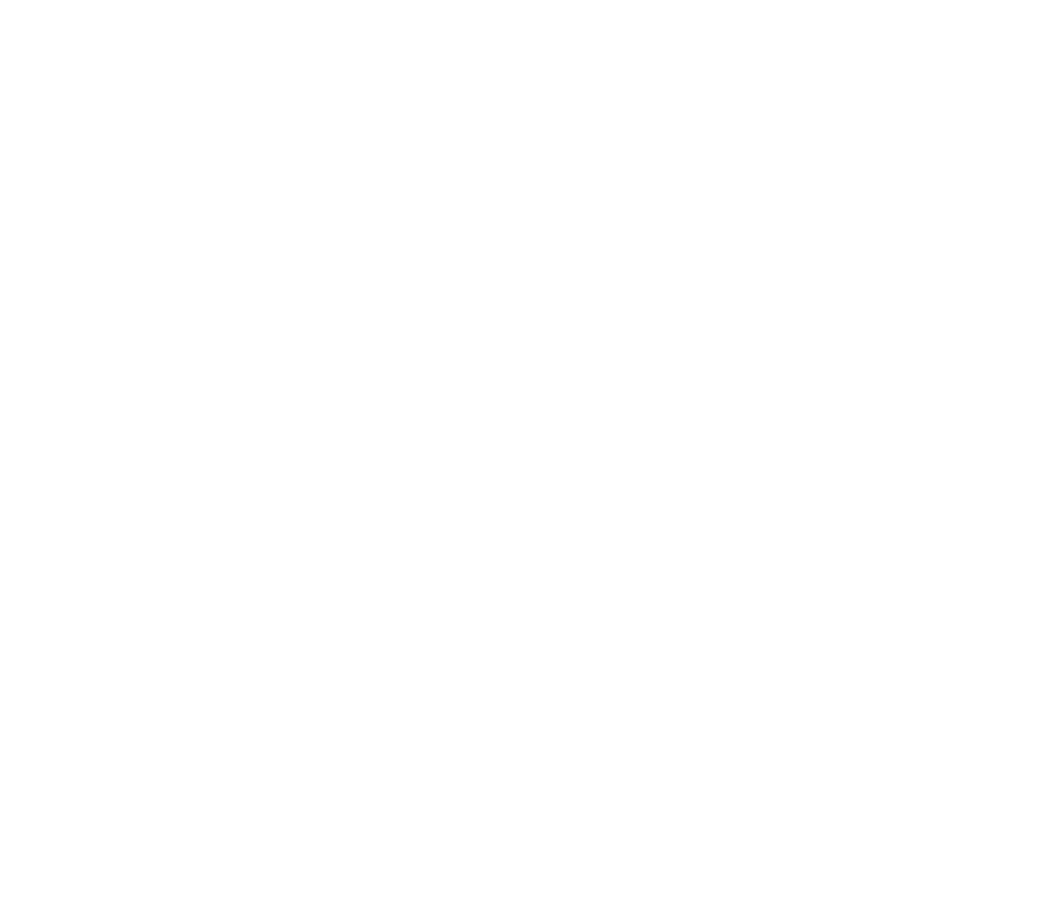
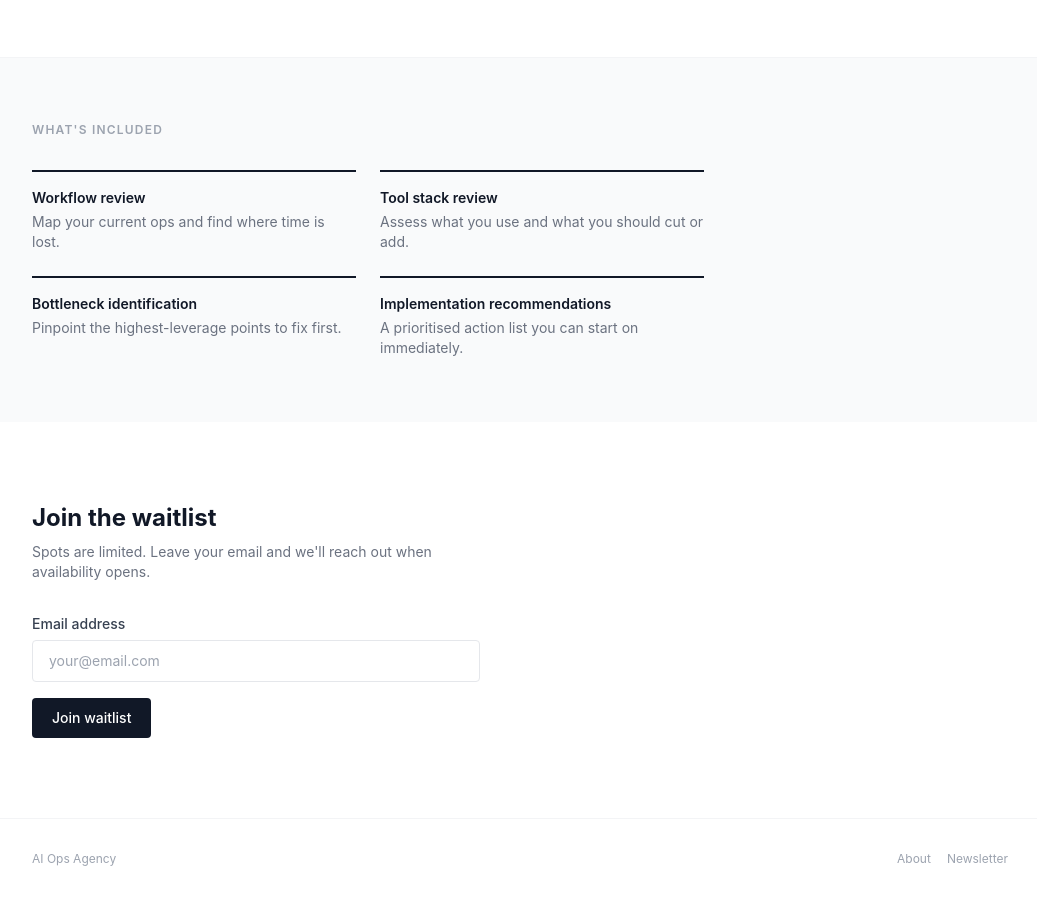
Before and after one commit to veramey/my-website, a Next.js app: page /services in a window 1280 px wide. Before the commit this address had no page. Shown: the part 427-1326 px from the top of the page, without its empty margins (120-1157 px from the left). Before the commit the page ends 800 px from the top, so only its background shows below. Built offline with nearby package versions, Linux system fonts and the light colour scheme; no server answers.

Commit message:
feat: implement issue #92
Implemented by AI Teammate via Claude Code.
Closes #92

```diff
--- /dev/null
+++ b/src/pages/services.tsx
@@ -0,0 +1,143 @@
+import Head from 'next/head'
+import Link from 'next/link'
+import { useState } from 'react'
+import Nav from '@/components/Nav'
+
+const TELEGRAM_BOT_TOKEN = process.env.NEXT_PUBLIC_TELEGRAM_BOT_TOKEN
+const TELEGRAM_CHAT_ID = process.env.NEXT_PUBLIC_TELEGRAM_CHAT_ID
+
+const included = [
+  { label: 'Workflow review', description: 'Map your current ops and find where time is lost.' },
+  { label: 'Tool stack review', description: 'Assess what you use and what you should cut or add.' },
+  { label: 'Bottleneck identification', description: 'Pinpoint the highest-leverage points to fix first.' },
+  { label: 'Implementation recommendations', description: 'A prioritised action list you can start on immediately.' },
+]
+
+export default function Services() {
+  const [email, setEmail] = useState('')
+  const [status, setStatus] = useState<'idle' | 'loading' | 'success' | 'error'>('idle')
+
+  async function handleSubmit(e: React.FormEvent) {
+    e.preventDefault()
+    setStatus('loading')
+    try {
+      const text = `🛎️ New services waitlist signup:\n${email}`
+      const params = new URLSearchParams({ chat_id: TELEGRAM_CHAT_ID!, text })
+      const res = await fetch(
+        `https://api.telegram.org/bot${TELEGRAM_BOT_TOKEN}/sendMessage`,
+        { method: 'POST', body: params }
+      )
+      if (!res.ok) {
+        const err = await res.json()
+        throw new Error(JSON.stringify(err))
+      }
+      setStatus('success')
+      setEmail('')
+    } catch (err) {
+      console.error('Telegram error:', err)
+      setStatus('error')
+    }
+  }
+
+  return (
+    <>
+      <Head>
+        <title>Services — AI Ops for Small Agencies</title>
+        <meta name="description" content="AI Ops Audit for small agencies. Workflow review, tool stack review, bottleneck identification, and implementation recommendations. Join the waitlist." />
+        <meta name="viewport" content="width=device-width, initial-scale=1" />
+        <meta property="og:title" content="Services — AI Ops for Small Agencies" />
+        <meta property="og:description" content="AI Ops Audit for small agencies. Join the waitlist." />
+        <meta property="og:url" content="https://www.aiopagency.com/services" />
+        <link rel="canonical" href="https://www.aiopagency.com/services" />
+      </Head>
+
+      <Nav />
+
+      <main>
+        {/* Hero */}
+        <section className="max-w-5xl mx-auto px-6 py-20 md:py-28">
+          <div className="max-w-2xl">
+            <p className="text-xs font-semibold text-gray-400 uppercase tracking-widest mb-4">Services</p>
+            <h1 className="text-4xl md:text-5xl font-bold text-gray-900 leading-tight tracking-tight">
+              AI Ops Audit for Small Agencies
+            </h1>
+            <p className="mt-5 text-lg text-gray-600 leading-relaxed">
+              A focused review of your workflows, tools, and ops — with a clear implementation plan to help your team run leaner with AI.
+            </p>
+          </div>
+        </section>
+
+        {/* What's included */}
+        <section className="border-t border-gray-100 bg-gray-50">
+          <div className="max-w-5xl mx-auto px-6 py-16">
+            <h2 className="text-xs font-semibold text-gray-400 uppercase tracking-widest mb-8">What&apos;s included</h2>
+            <div className="grid md:grid-cols-2 gap-6 max-w-2xl">
+              {included.map((item) => (
+                <div key={item.label} className="border-t-2 border-gray-900 pt-4">
+                  <p className="text-sm font-semibold text-gray-900">{item.label}</p>
+                  <p className="mt-1 text-sm text-gray-500">{item.description}</p>
+                </div>
+              ))}
+            </div>
+          </div>
+        </section>
+
+        {/* Waitlist form */}
+        <section className="max-w-5xl mx-auto px-6 py-20">
+          <div className="max-w-md">
+            <h2 className="text-2xl font-bold text-gray-900">Join the waitlist</h2>
+            <p className="mt-2 text-sm text-gray-500">Spots are limited. Leave your email and we&apos;ll reach out when availability opens.</p>
+
+            {status === 'success' ? (
+              <div className="mt-8 p-5 bg-gray-50 border border-gray-200 rounded-lg">
+                <p className="text-sm font-semibold text-gray-900">You&apos;re on the list.</p>
+                <p className="mt-1 text-sm text-gray-500">Thanks for signing up. We&apos;ll be in touch when a spot opens up.</p>
+              </div>
+            ) : (
+              <form className="mt-8 flex flex-col gap-4" onSubmit={handleSubmit}>
+                <div className="flex flex-col gap-1.5">
+                  <label htmlFor="waitlist-email" className="text-sm font-medium text-gray-700">
+                    Email address
+                  </label>
+                  <input
+                    id="waitlist-email"
+                    type="email"
+                    value={email}
+                    onChange={(e) => {
+                      setEmail(e.target.value)
+                      if (status === 'error') setStatus('idle')
+                    }}
+                    placeholder="your@email.com"
+                    required
+                    disabled={status === 'loading'}
+                    className="px-4 py-2.5 text-sm border border-gray-200 rounded focus:outline-none focus:border-gray-400"
+                  />
+                </div>
+                <button
+                  type="submit"
+                  disabled={status === 'loading'}
+                  className="px-5 py-2.5 bg-gray-900 text-white text-sm font-medium rounded hover:bg-gray-700 transition-colors self-start disabled:opacity-50"
+                >
+                  {status === 'loading' ? 'Sending…' : 'Join waitlist'}
+                </button>
+                {status === 'error' && (
+                  <p className="text-xs text-red-500">Something went wrong — try again.</p>
+                )}
+              </form>
+            )}
+          </div>
+        </section>
+      </main>
+
+      <footer className="border-t border-gray-100">
+        <div className="max-w-5xl mx-auto px-6 py-8 flex items-center justify-between text-xs text-gray-400">
+          <span>AI Ops Agency</span>
+          <div className="flex gap-4">
+            <Link href="/about" className="hover:text-gray-600 transition-colors">About</Link>
+            <Link href="/newsletter" className="hover:text-gray-600 transition-colors">Newsletter</Link>
+          </div>
+        </div>
+      </footer>
+    </>
+  )
+}
```
Also changed, not shown: 1 other file (tests, documents, lock files or other folders).
